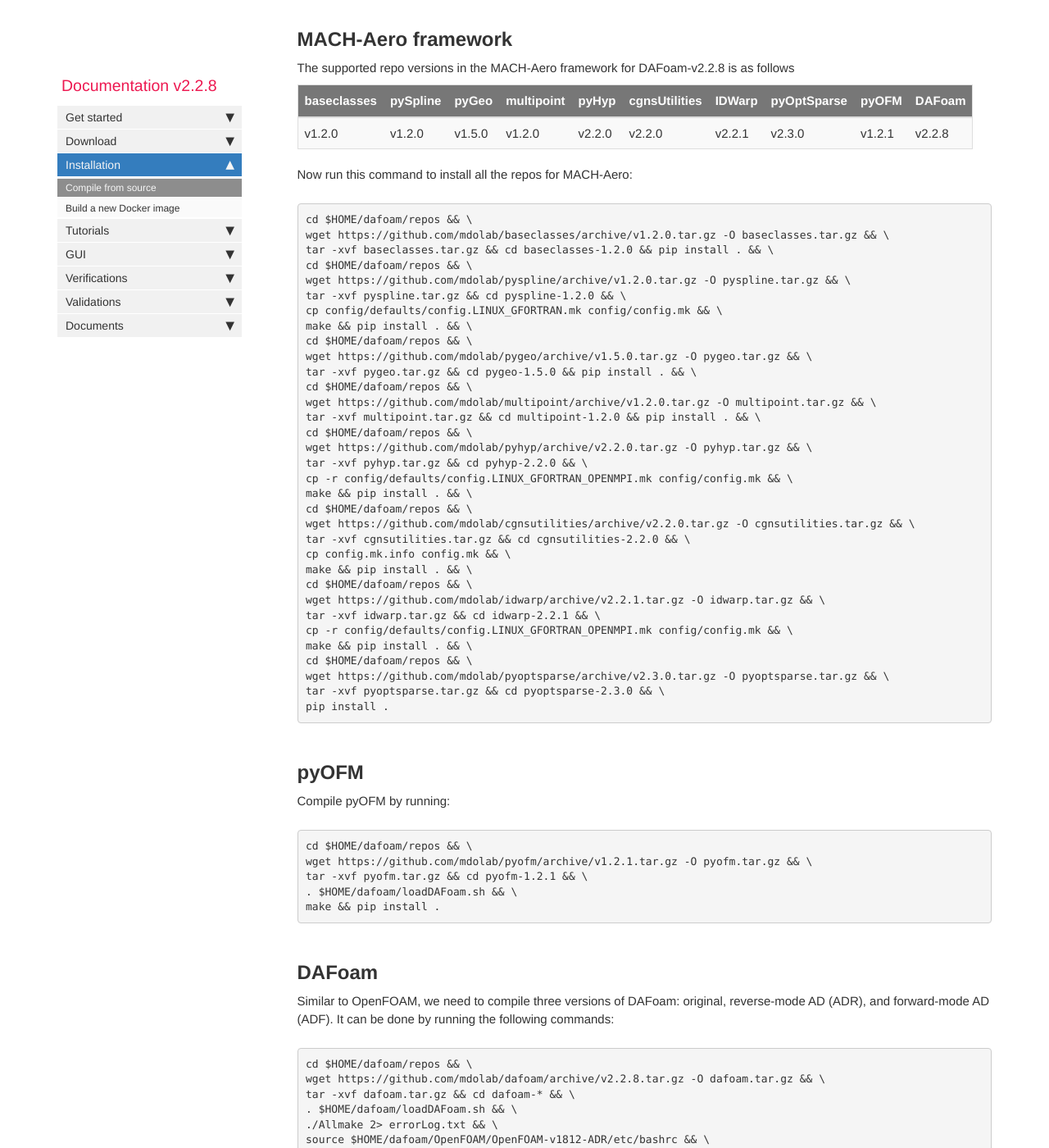
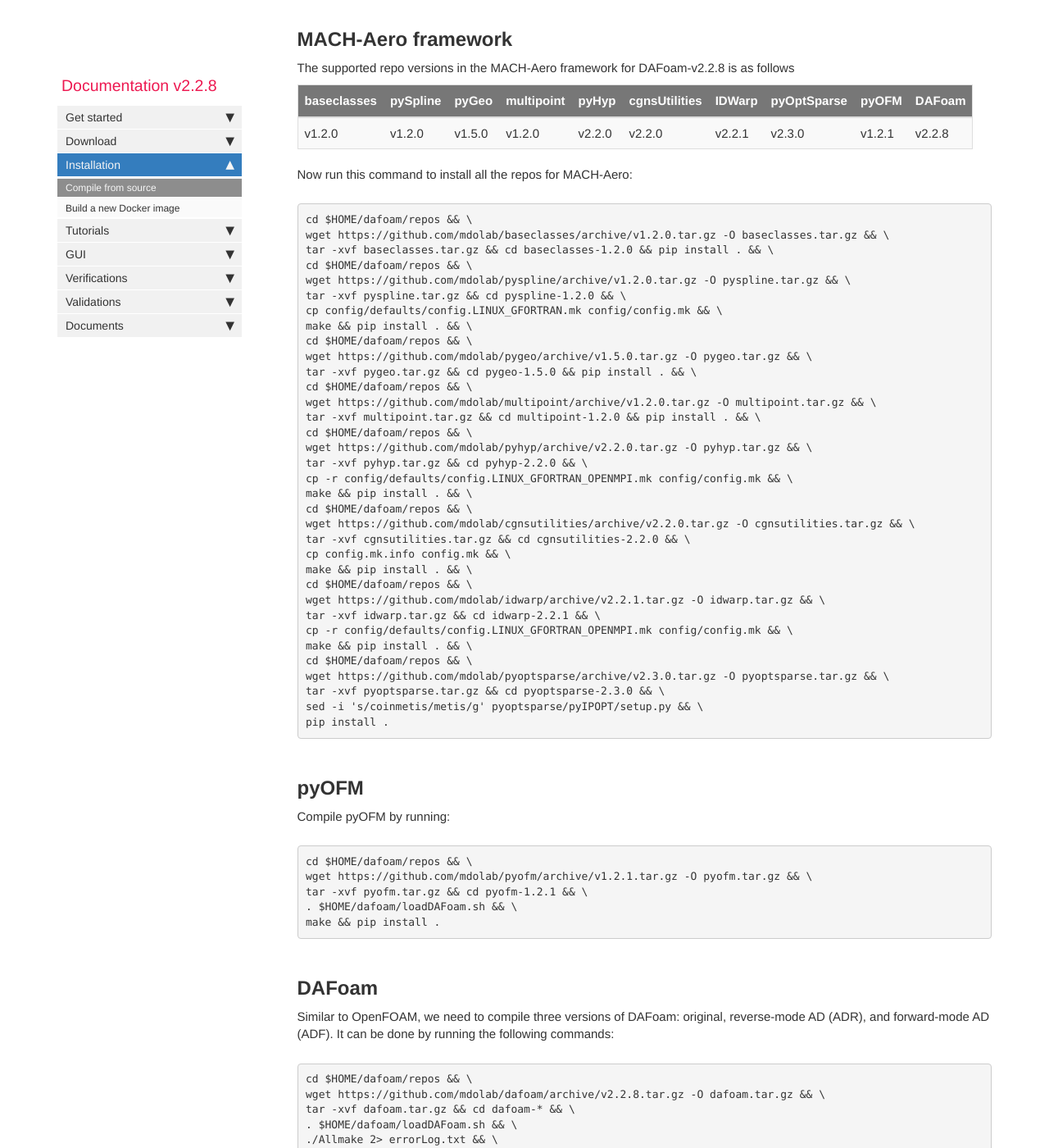
Before and after one commit to DAFoam/DAFoam.github.io, a Jekyll site: the page built from pages/mydoc/mydoc_installation_source.md, in a window 1280 px wide and 1400 px high, scrolled down 6353 px. Shown: the whole window at 82% size. Built offline with Jekyll 4.4.1, drawn with Linux system fonts in a browser that asks for light colours; comment, search, counter and statistics services are not loaded.

Commit message:
content update

```diff
--- a/pages/mydoc/mydoc_installation_source.md
+++ b/pages/mydoc/mydoc_installation_source.md
@@ -318,6 +318,7 @@ make && pip install . && \
 cd $HOME/dafoam/repos && \
 wget https://github.com/mdolab/pyoptsparse/archive/v2.3.0.tar.gz -O pyoptsparse.tar.gz && \
 tar -xvf pyoptsparse.tar.gz && cd pyoptsparse-2.3.0 && \
+sed -i 's/coinmetis/metis/g' pyoptsparse/pyIPOPT/setup.py && \
 pip install .
 </pre>
 
```
